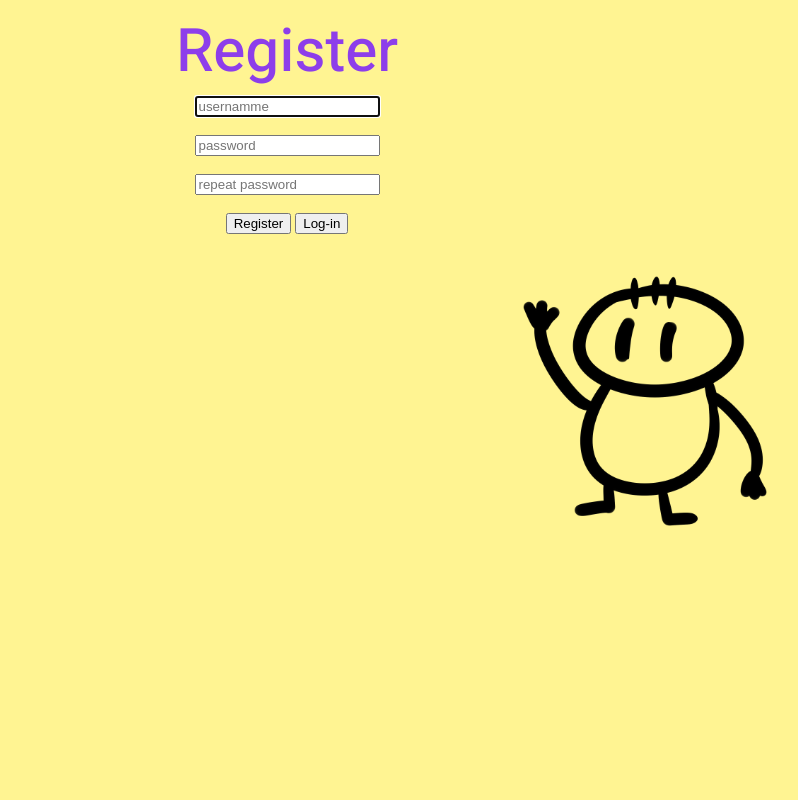
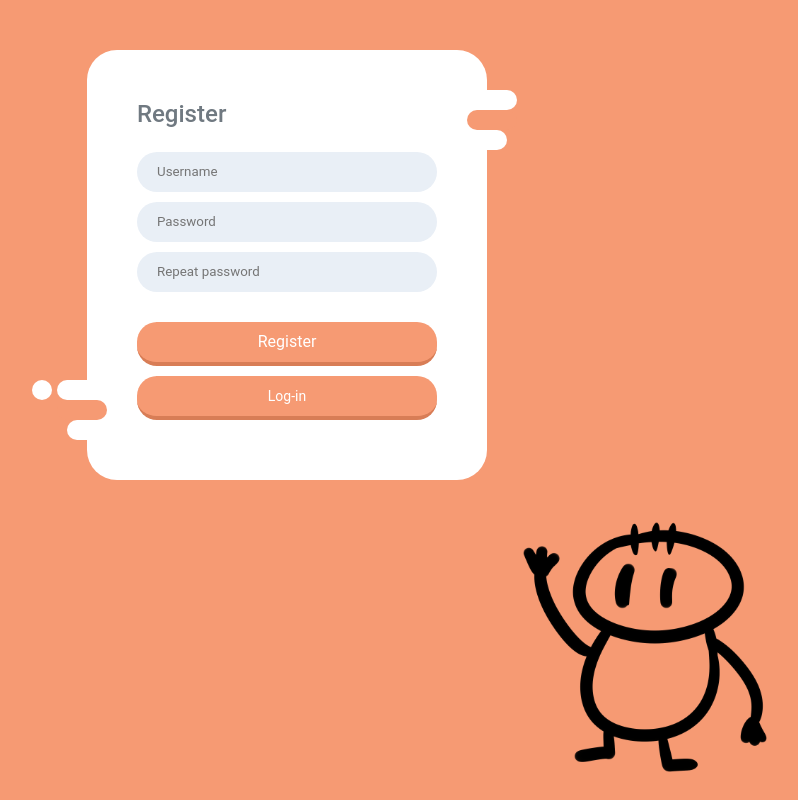
Before and after one commit to Mixnosha/Mixnosha.github.io, a Django app: page / in a window 1280 px wide. Shown: the whole page, without its empty margins (353-1151 px from the left). Run offline with Django 4.2, Linux system fonts and the light colour scheme.

Commit message:
design_register

```diff
--- a/gamee/rockPaper/static/rockPaper/reg.css
+++ b/gamee/rockPaper/static/rockPaper/reg.css
@@ -1,29 +1,100 @@
+* {
+   box-sizing: border-box;
+}
 body {
-    background: #FFF492;
+   background: #f69a73;
+}
+.decor {
+   position: relative;
+   max-width: 400px;
+   margin: 50px auto 0;
+   background: white;
+   border-radius: 30px;
+}
+.form-left-decoration, .form-right-decoration {
+   content: "";
+   position: absolute;
+   width: 50px;
+   height: 20px;
+   background: #f69a73;
+   border-radius: 20px;
+}
+.form-left-decoration {
+   bottom: 60px;
+   left: -30px;
+}
+.form-right-decoration {
+   top: 60px;
+   right: -30px;
+}
+.form-left-decoration:before, .form-left-decoration:after, .form-right-decoration:before, .form-right-decoration:after {
+   content: "";
+   position: absolute;
+   width: 50px;
+   height: 20px;
+   border-radius: 30px;
+   background: white;
+}
+.form-left-decoration:before {
+   top: -20px;
+}
+.form-left-decoration:after {
+   top: 20px;
+   left: 10px;
+}
+.form-right-decoration:before {
+   top: -20px;
+   right: 0;
+}
+.form-right-decoration:after {
+   top: 20px;
+   right: 10px;
+}
+.circle {
+   position: absolute;
+   bottom: 80px;
+   left: -55px;
+   width: 20px;
+   height: 20px;
+   border-radius: 50%;
+   background: white;
+}
+.form-inner {
+   padding: 50px;
+}
+.form-inner input, .form-inner textarea {
+   display: block;
+   width: 100%;
+   padding: 0 20px;
+   margin-bottom: 10px;
+   background: #E9EFF6;
+   line-height: 40px;
+   border-width: 0;
+   border-radius: 20px;
+   font-family: 'Roboto', sans-serif;
+}
+.form-inner input[type="submit"] {
+   margin-top: 30px;
+   background: #f69a73;
+   border-bottom: 4px solid #d87d56;
+   color: white;
+   font-size: 16px;
+}
+.form-inner input[type="button"] {
+   margin-top: 5px;
+   background: #f69a73;
+   border-bottom: 4px solid #d87d56;
+   color: white;
+   font-size: 14px;
+}
+a {
+   text-decoration: none;
 }
 
-.reg{
-    display: block;
-    text-align: center;
+.form-inner h3 {
+   margin-top: 0;
+   font-family: 'Roboto', sans-serif;
+   font-weight: 500;
+   font-size: 24px;
+   color: #707981;
 }
-.register_name
-{
-    font-size: 60px;
-    font-family: 'Heebo', sans-serif;
-    color: #8D3EEA;
-    text-align: center;
-}
-
-.username{
-    display: block;
-    text-align: center;
-}
-
-.buton{
-    display: block;
-    text-align: center;
-}
-
-.all{
-    justify-content: left;
-}
--- a/gamee/rockPaper/templates/rockPaper/register.html
+++ b/gamee/rockPaper/templates/rockPaper/register.html
@@ -5,9 +5,6 @@
 <head>
     <meta charset="UTF-8">
     <title>{{title}}</title>
-    <link rel="preconnect" href="https://fonts.googleapis.com">
-    <link rel="preconnect" href="https://fonts.gstatic.com" crossorigin>
-    <link href="https://fonts.googleapis.com/css2?family=Heebo:wght@500&display=swap" rel="stylesheet">
     <link rel="stylesheet"  type="text/css" href="{% static 'rockPaper/reg.css' %}">
 
 </head>
@@ -19,24 +16,20 @@
     <a href="{% url 'rock' %}"><button type="button">Play Game</button></a>
 
     {% else %}
-    <div class="reg">
-        <label class="register_name">Register</label>
-    </div>
-    <form method="POST">
-        {% csrf_token %}
-        <div class="username">
-            <input type="text" name="username" class="form-input" autofocus required id="id_username" placeholder="usernamme"><br>
-            <br>
-            <input type="password" name="password1" class="form-input" required id="id_password1" placeholder="password"><br>
-            <br>
-            <input type="password" name="password2" class="form-input" required id="id_password2" placeholder="repeat password"><br>
-            <br>
-        </div>
-        <div class="buton">
-        <button type="submit">Register</button>
-        <a href="login"><button type="button">Log-in</button></a>
-        </div>
-    </form>
+<form class="decor" method="post">
+    {% csrf_token %}
+<div class="form-left-decoration"></div>
+<div class="form-right-decoration"></div>
+<div class="circle"></div>
+<div class="form-inner">
+<h3>Register</h3>
+<input type="text" placeholder="Username" name="username">
+<input type="password" placeholder="Password" name="password1">
+    <input type="password" placeholder="Repeat password" name="password2">
+<input type="submit" value="Register">
+    <a href="{% url 'login' %}"><input type="button" value="Log-in"></a>
+</div>
+</form>
         <img src="{% static 'images/123456.png' %}" width="35%" align="right">
 
     {% endif %}
```
Also changed, not shown: gamee/db.sqlite3, gamee/rockPaper/static/rockPaper/login.css (added).
